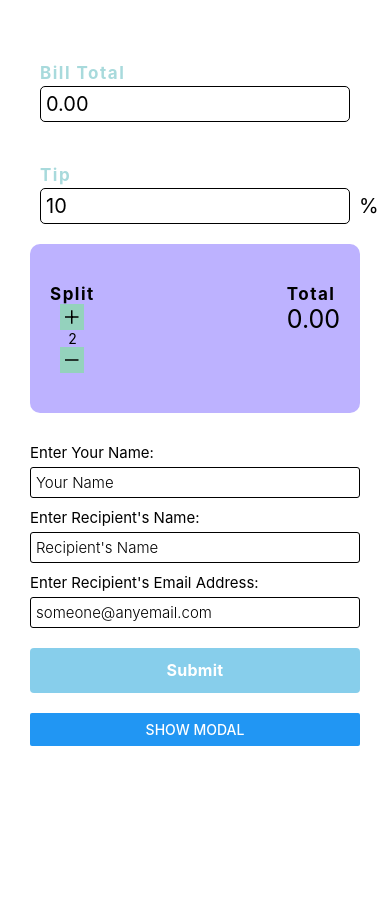
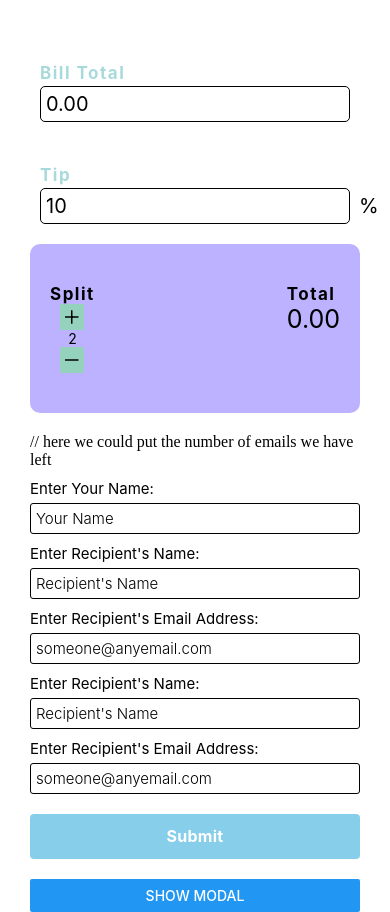
Before and after one commit to Headstarter-Workshops/headstarter-basic-app, a React Native app: screen / in a window 390 px wide. Before the commit the page ends 844 px from the top, so only its background shows below. Built offline with nearby package versions, Linux system fonts and the light colour scheme.

Commit message:
added dynamic text boxes

```diff
--- a/src/components/SendEmail.js
+++ b/src/components/SendEmail.js
@@ -48,7 +48,7 @@ const styles = StyleSheet.create({
   },
 });
 
-const SendEmail = () => {
+const SendEmail = ({people}) => {
   function sendTheEmail(values) {
     emailjs
       .send(
@@ -66,7 +66,7 @@ const SendEmail = () => {
         }
       );
   }
-
+  console.log(people)
   return (
     <View style={styles.viewContainer}>
       <Formik
@@ -84,6 +84,8 @@ const SendEmail = () => {
       >
         {(formikprops) => (
           <View>
+            // here we could put the number of emails we have left
+
             <Text style={styles.textLabel}>Enter Your Name:</Text>
             <TextInput
               style={styles.textInput}
@@ -91,6 +93,10 @@ const SendEmail = () => {
               onChangeText={formikprops.handleChange("from_name")}
               value={formikprops.values.from_name}
             />
+
+            {
+              Array.from({ length: people }).map((_, idx) => (
+                <>
                   <Text style={styles.textLabel}>Enter Recipient's Name:</Text>
                   <TextInput
                     style={styles.textInput}
@@ -107,7 +113,9 @@ const SendEmail = () => {
                     onChangeText={formikprops.handleChange("email")}
                     value={formikprops.values.email}
                   />
-
+                </>
+              ))
+            }
             <TouchableOpacity
               style={styles.button}
               title="submit"
--- a/src/screens/Home.js
+++ b/src/screens/Home.js
@@ -127,7 +127,7 @@ const Home = () => {
                         handleCountAdd={handleCountAdd}
                         handleCountRemove={handleCountRemove}
                     />
-                    <SendEmail />
+                    <SendEmail people={totalCount}/>
                 </View>
             </TouchableWithoutFeedback>
             <View style={{ flex: 1}}>
```
Also changed, not shown: package.json (+14 -1 lines), 1 other file (tests, documents, lock files or other folders). Lines whose indentation alone changed are shown as unchanged.
